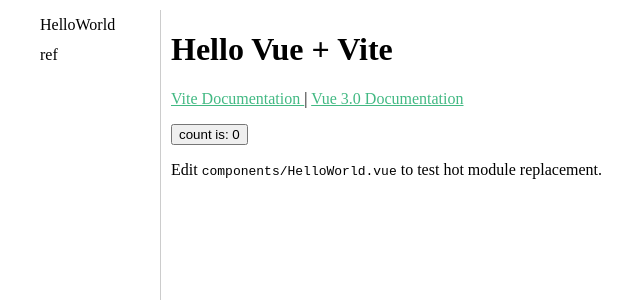
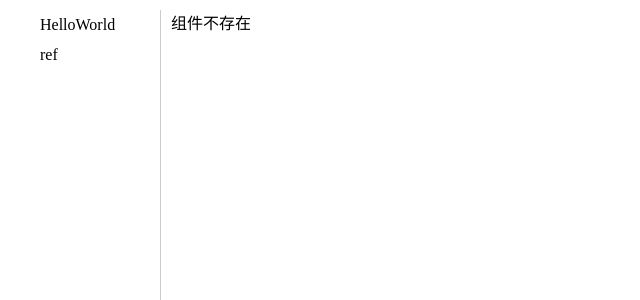
Before and after one commit to tianqing617/vue3Study, a Vue app: page / in a window 1280 px wide. Shown: the top 300 px of the page, without its empty margins (220-860 px from the left). Built offline with nearby package versions, Linux system fonts and the light colour scheme.

Commit message:
render dynamic components

```diff
--- a/src/App.vue
+++ b/src/App.vue
@@ -15,7 +15,7 @@
 <script>
 import { reactive } from 'vue'
 import DynamicCpnt from './DynamicCpnt.vue';
-import MenuData from './menu.json'
+import MenuData from './menu.js'
 
 export default {
   name: 'App',
@@ -26,7 +26,7 @@
     });
 
     function setCurrentItem(item) {
-      // console.log(item)
+      // 记录当前菜单
       menu.current = item;
     }
 
--- a/src/DynamicCpnt.vue
+++ b/src/DynamicCpnt.vue
@@ -1,19 +1,23 @@
-<template>
-  <ref-demo v-if="currentCpnt === 'ref'" />
-  <hello-world v-else="currentCpnt" msg="Hello Vue + Vite" />
-</template>
-
 <script>
-  import { HelloWorld, RefDemo } from './components'
+  import { h } from 'vue'
+  import CpntList from './components'
 
   export default {
     name: 'DynamicCpnt',
     props:['currentCpnt'],
-    components: {
-      HelloWorld,
-      RefDemo,
-    },
-    setup() {
-    },
+    // components: {
+    //   HelloWorld,
+    //   RefDemo,
+    // },
+    render() {
+      console.log(CpntList)
+      if (this.currentCpnt) {
+        return h(CpntList[this.currentCpnt]);
+      } else {
+        return h('div', '组件不存在');
+      }
+      // return h(HelloWorld);
+    }
+
   }
 </script>
--- a/src/components/index.js
+++ b/src/components/index.js
@@ -1,7 +1,7 @@
 import HelloWorld from './HelloWorld.vue'
 import RefDemo from './RefDemo.vue'
 
-export {
+export default {
   HelloWorld,
   RefDemo,
-}
+};
--- /dev/null
+++ b/src/menu.js
@@ -0,0 +1,12 @@
+export default [
+  {
+    "id": 1,
+    "name": "HelloWorld", // 组件名称
+    "showName": "HelloWorld", // 菜单展示名称
+  },
+  {
+    "id": 2,
+    "name": "RefDemo",
+    "showName": "ref",
+  }
+]
--- a/src/menu.json
+++ /dev/null
@@ -1,12 +0,0 @@
-[
-  {
-    "id": 1,
-    "name": "HelloWorld",
-    "showName": "HelloWorld"
-  },
-  {
-    "id": 2,
-    "name": "ref",
-    "showName": "ref"
-  }
-]
```
